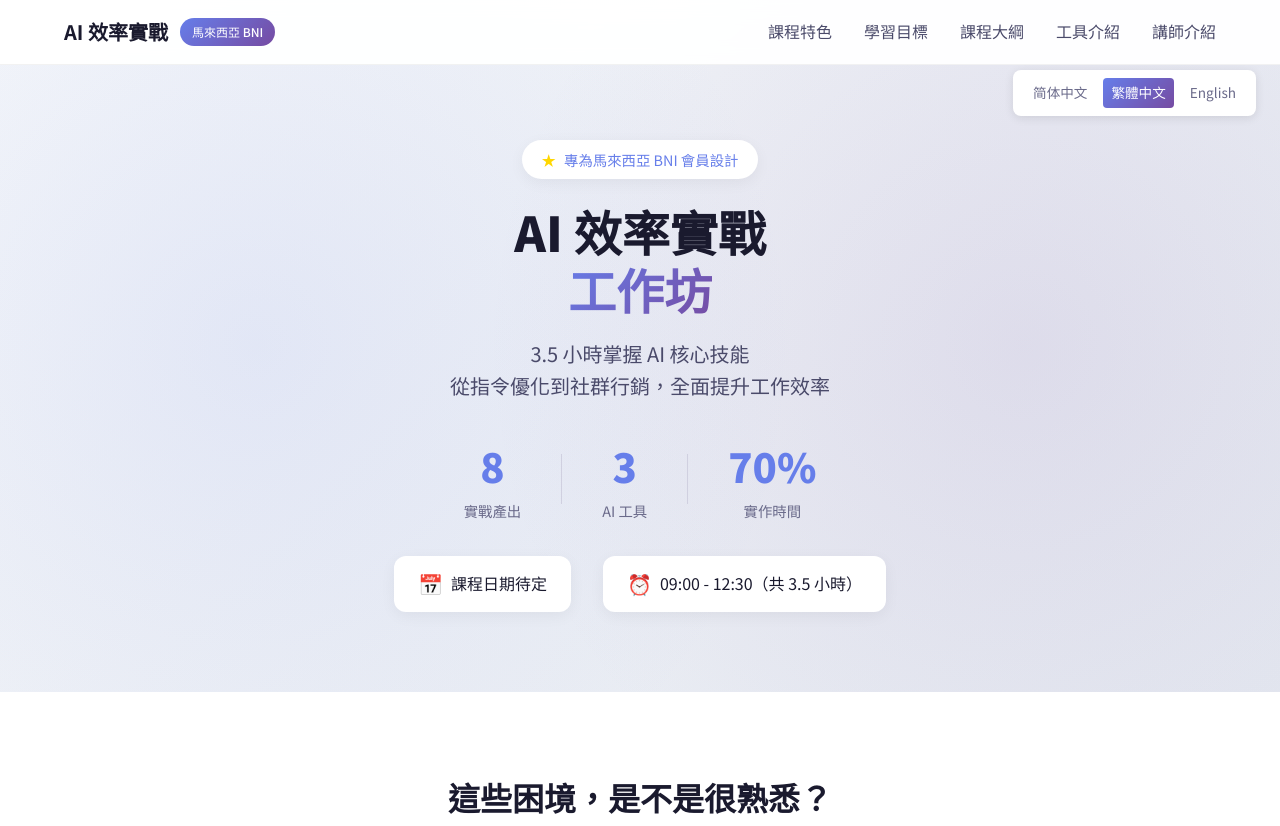
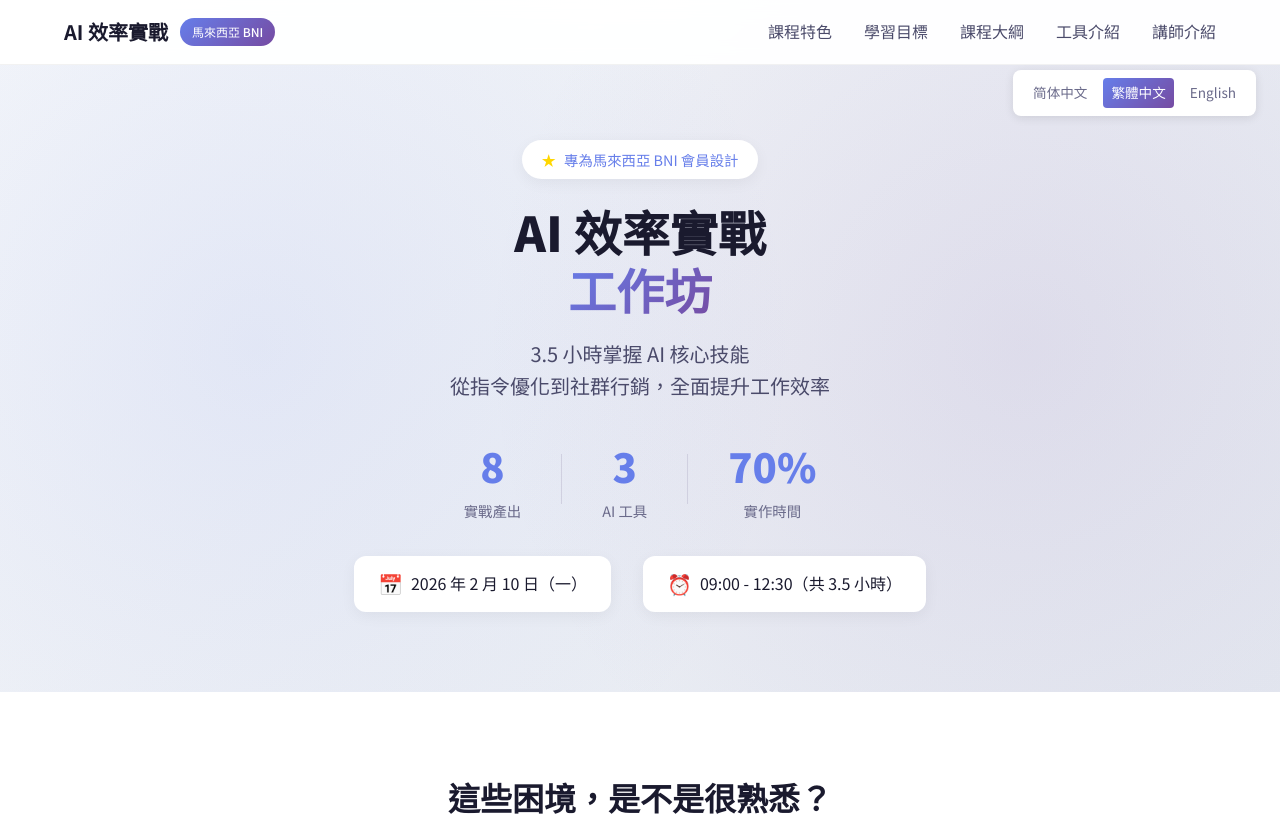
Before and after one commit to huangchingfeng/malaysia-bni-ai-training, a plain HTML site: page zh-tw.html in a window 1280 px wide. Shown: the top 826 px of the page. Drawn offline with Linux system fonts and the light colour scheme.

Commit message:
feat: 更新課程日期為 2026/02/10

```diff
--- a/zh-tw.html
+++ b/zh-tw.html
@@ -74,7 +74,7 @@
             <div class="hero-info">
                 <div class="info-item">
                     <span class="info-icon">📅</span>
-                    <span>課程日期待定</span>
+                    <span>2026 年 2 月 10 日（一）</span>
                 </div>
                 <div class="info-item">
                     <span class="info-icon">⏰</span>
```
Also changed, not shown: en.html (+1 -1 lines), index.html (+1 -1 lines).
